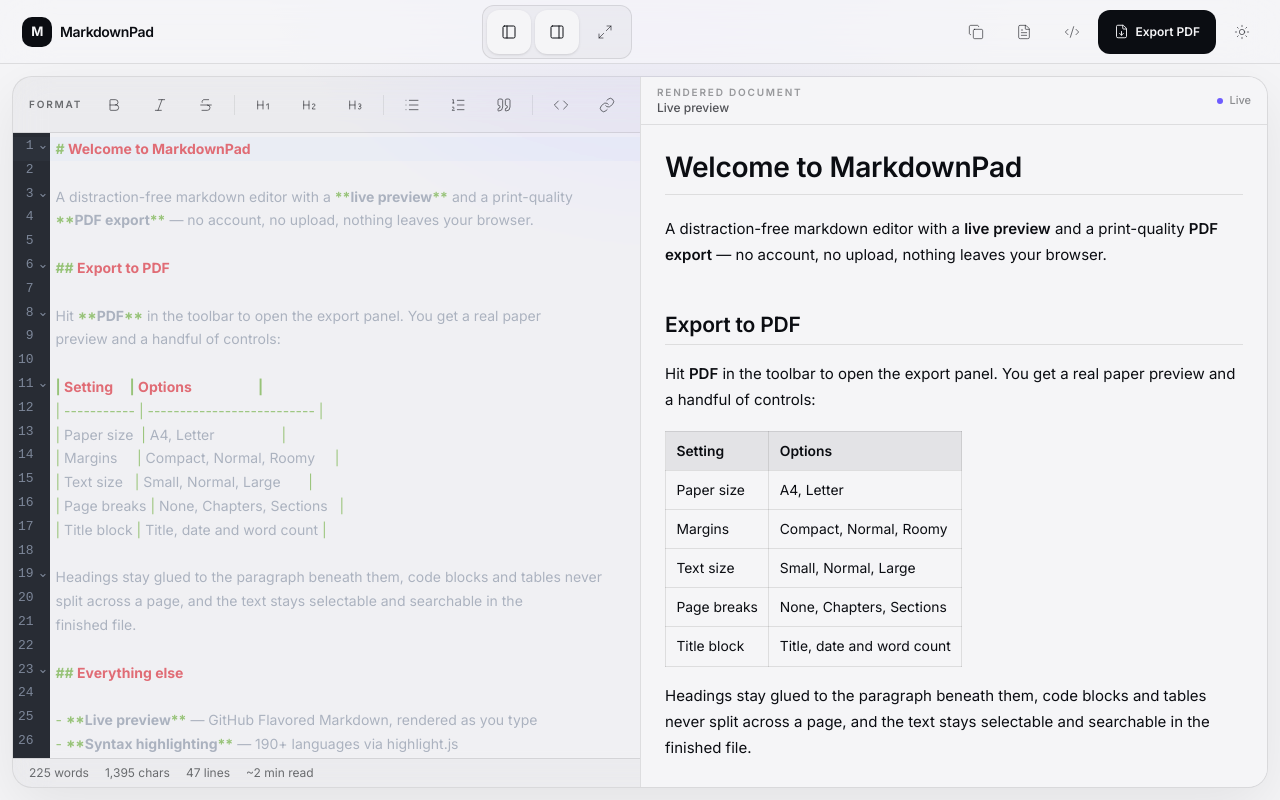
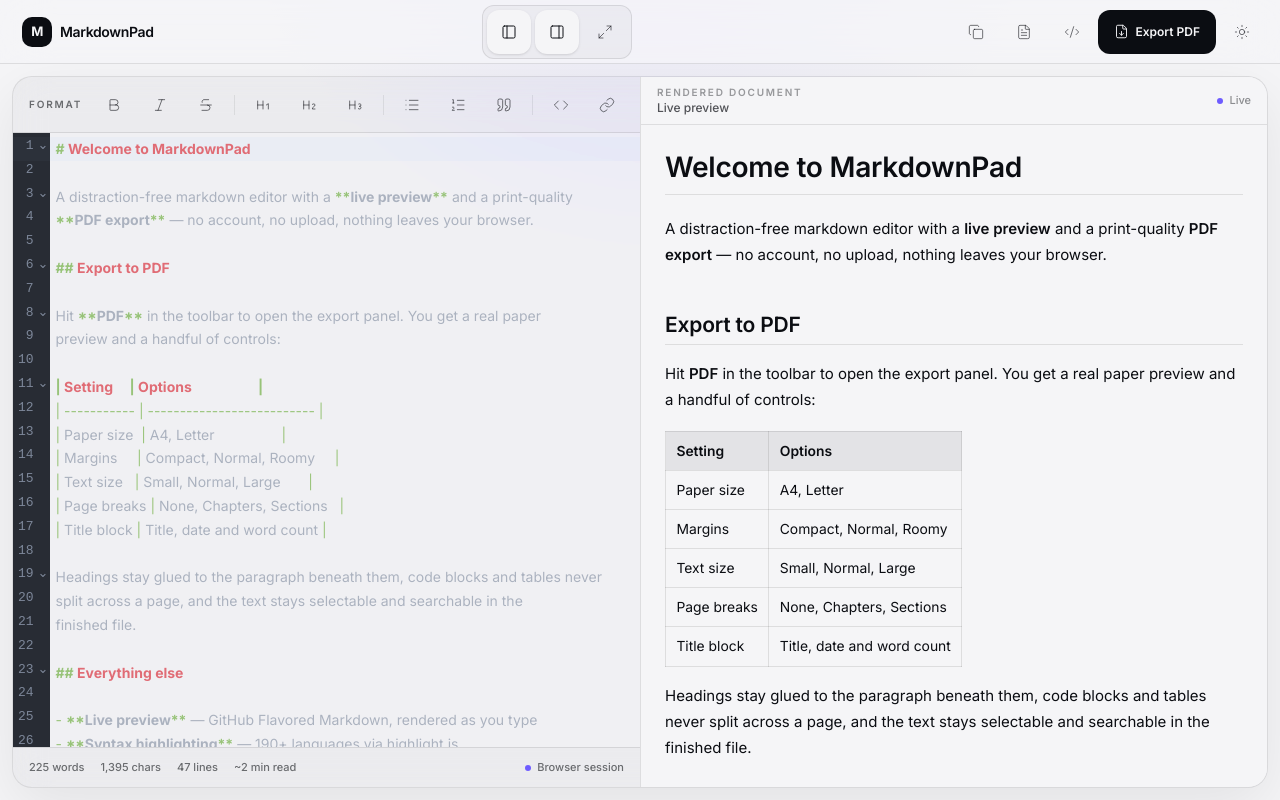
Before and after one commit to MRRzkS/online-markdown-editor, a Next.js app: page /editor in a window 1280 px wide. Built offline with nearby package versions, Linux system fonts and the light colour scheme.

Commit message:
style: refine editor stats bar

```diff
--- a/src/components/stats-bar.tsx
+++ b/src/components/stats-bar.tsx
@@ -6,11 +6,15 @@
   const { words, characters, lines, readingMinutes } = getDocumentStats(content);
 
   return (
-    <div className="flex items-center gap-4 border-t border-border bg-muted/30 px-4 py-1.5 text-xs text-muted-foreground">
-      <span>{words.toLocaleString()} words</span>
-      <span>{characters.toLocaleString()} chars</span>
-      <span>{lines.toLocaleString()} lines</span>
-      <span>~{readingMinutes} min read</span>
+    <div className="flex min-h-10 items-center gap-4 overflow-x-auto border-t border-foreground/[0.07] bg-foreground/[0.018] px-4 text-[11px] font-medium text-muted-foreground">
+      <span className="whitespace-nowrap">{words.toLocaleString()} words</span>
+      <span className="whitespace-nowrap">{characters.toLocaleString()} chars</span>
+      <span className="whitespace-nowrap">{lines.toLocaleString()} lines</span>
+      <span className="whitespace-nowrap">~{readingMinutes} min read</span>
+      <span className="ml-auto hidden items-center gap-1.5 whitespace-nowrap sm:inline-flex">
+        <span className="size-1.5 rounded-full bg-accent-strong" />
+        Browser session
+      </span>
     </div>
   );
 }
```
